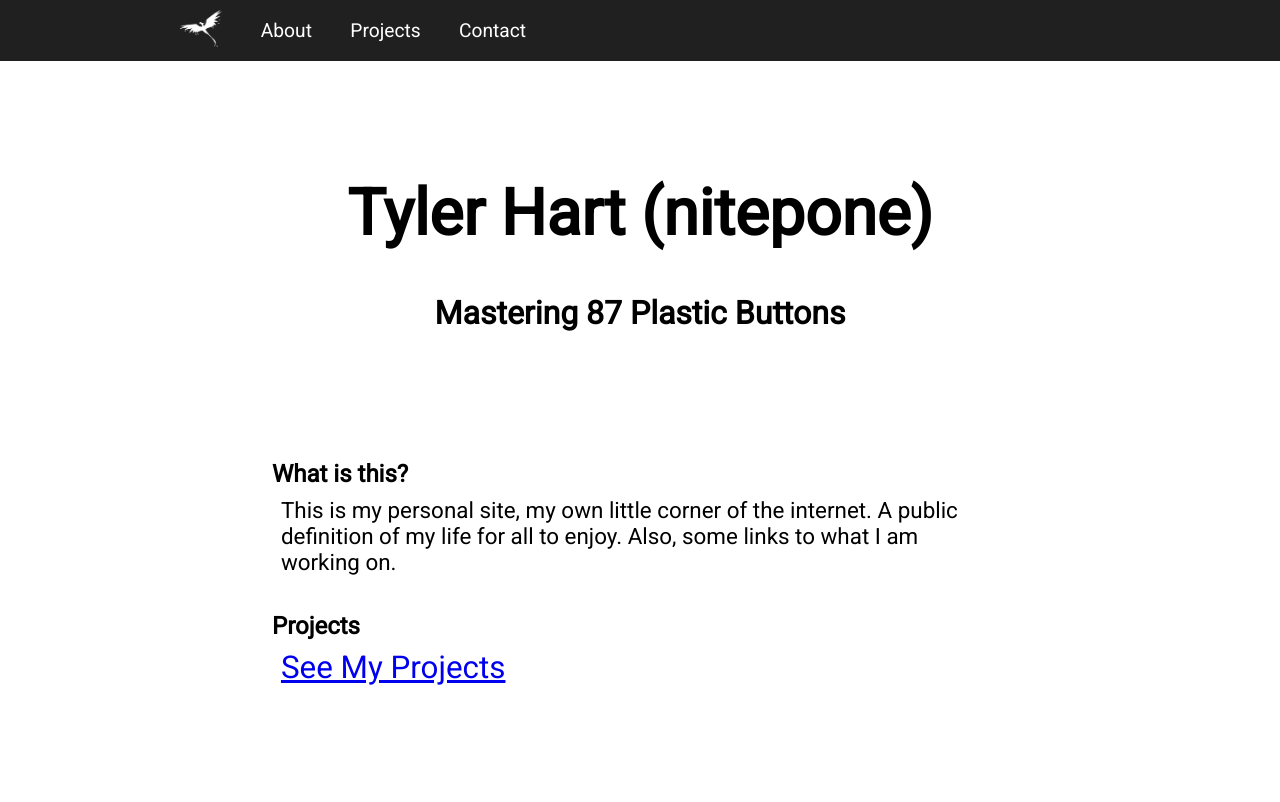
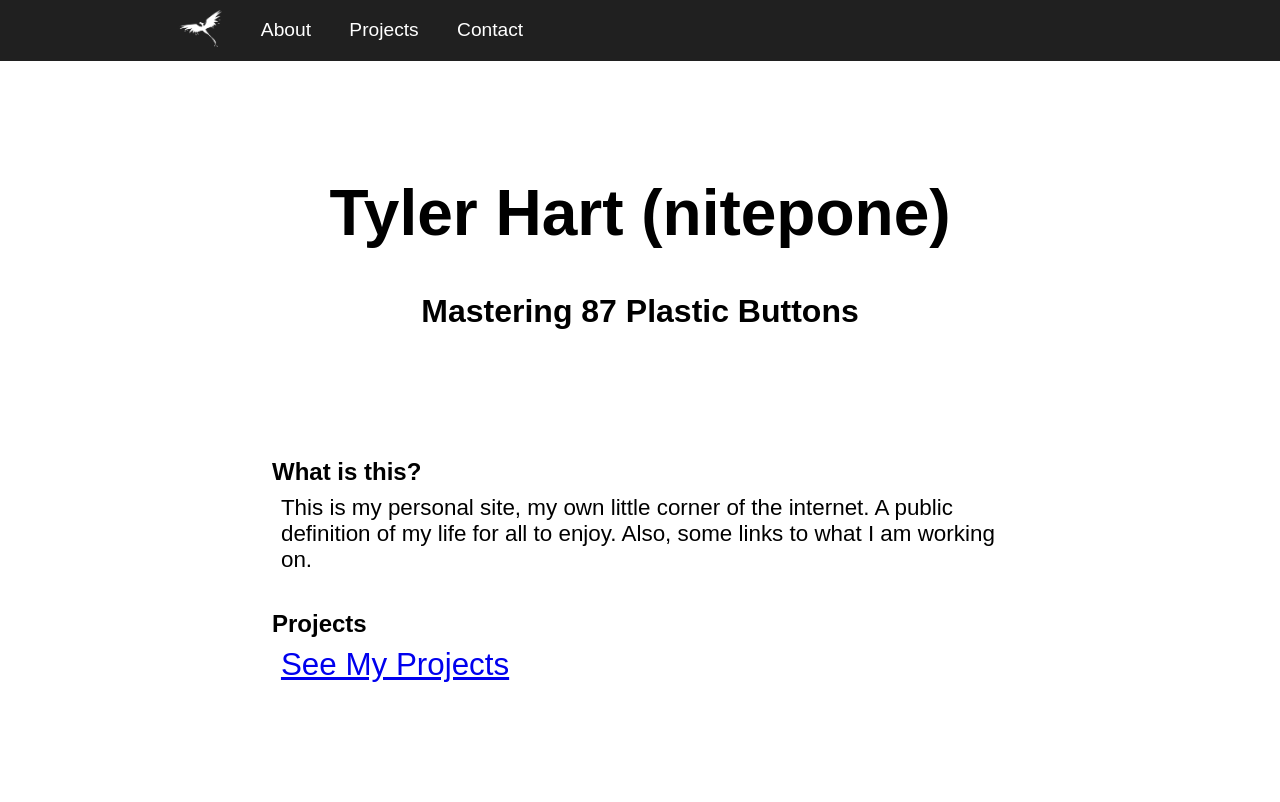
Before and after one commit to Nitepone/Philomena, a PHP site: page / in a window 1280 px wide. After the commit the page ends 682 px from the top, so only its background shows below. Run offline with PHP 8.4, Linux system fonts and the light colour scheme; some libraries are stand-ins or nearby versions.

Commit message:
Switch font to self hosted overpass

```diff
--- a/index.php
+++ b/index.php
@@ -6,7 +6,7 @@
     <title>Night Horse</title>
     <link rel="stylesheet" type="text/css" href="style.css"/>
     <link rel="shortcut icon" type="image/x-icon" href="favicon.ico">
-    <link href="https://fonts.googleapis.com/css?family=Roboto" rel="stylesheet">
+    <link href="lib/overpass/webfonts/overpass-webfont/overpass.css" rel="stylesheet">
     <link rel="stylesheet" href="lib/fa/css/all.min.css">
     <meta name="viewport" content="width=device-width, initial-scale=1.0">
   </head>
@@ -16,7 +16,7 @@
       <a onclick="loadcontent()" style="padding:.5em; padding-right:1em; padding-left:1em;" href="#"><img height=37em src="bird.png"/></a>
       <a onclick="loadcontent('#about')" href="#about">About</a>
       <a onclick="loadcontent('#projects')" href="#projects">Projects</a>
-      <a onclick="loadcontent('#projects')" href="#contact">Contact</a>
+      <a onclick="loadcontent('#contact')" href="#contact">Contact</a>
     </div>
 
     <div id="content" class="content"></div>
--- a/style.css
+++ b/style.css
@@ -1,7 +1,7 @@
 body {
   width:100%;
   margin:0;
-  font-family: 'Roboto', sans-serif;
+  font-family: 'Overpass', sans-serif;
 }
 
 .content {
```
Also changed, not shown: 1 other file.
